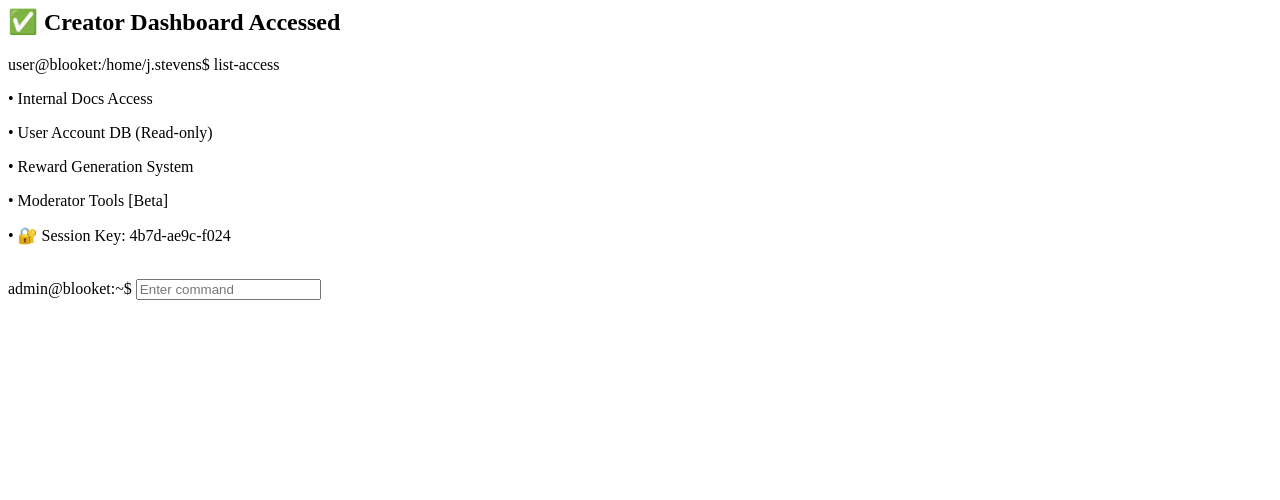
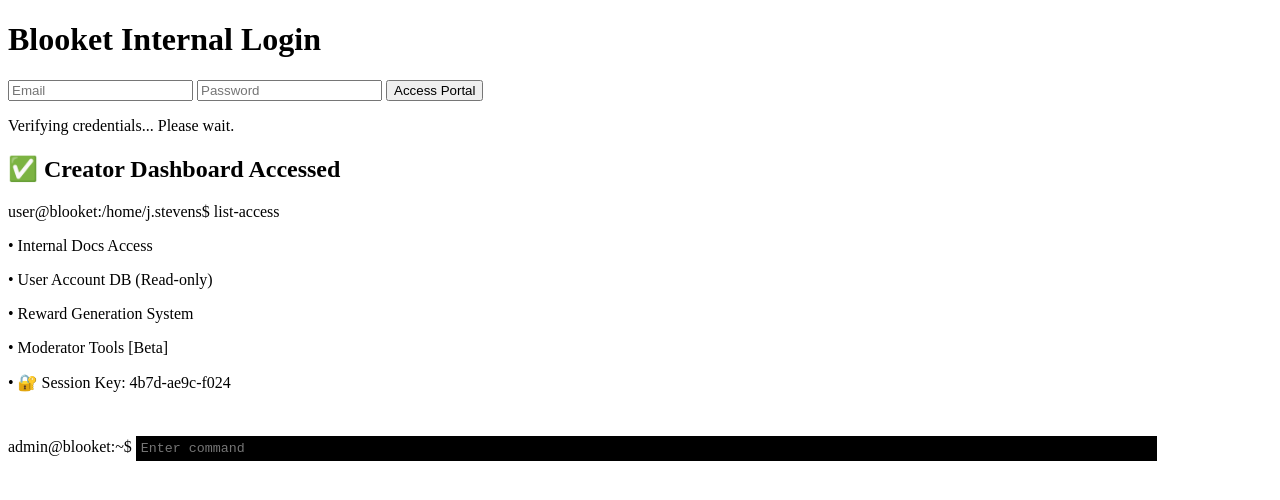
Before and after one commit to InsultGenerator/blooket2, a plain HTML site: page index.html in a window 1280 px wide. Drawn offline with Linux system fonts and the light colour scheme.

Commit message:
index.html

```diff
--- a/index.html
+++ b/index.html
@@ -1,3 +1,21 @@
+<!DOCTYPE html>
+<html lang="en">
+<head>
+  <meta charset="UTF-8" />
+  <meta name="viewport" content="width=device-width, initial-scale=1.0"/>
+  <title>Blooket Internal Portal</title>
+  <link rel="stylesheet" href="style.css" />
+</head>
+<body>
+  <h1>Blooket Internal Login</h1>
+  <input type="text" id="username" placeholder="Email" />
+  <input type="password" id="password" placeholder="Password" />
+  <button onclick="login()">Access Portal</button>
+
+  <div id="loading">
+    <p>Verifying credentials... Please wait.</p>
+  </div>
+
   <div id="dashboard">
     <h2>✅ Creator Dashboard Accessed</h2>
     <div id="terminal">
@@ -13,3 +31,9 @@
       <input type="text" id="cmd" placeholder="Enter command" onkeydown="runCommand(event)">
     </div>
   </div>
+
+  <audio id="login-sound" src="https://assets.mixkit.co/sfx/preview/mixkit-access-granted-tone-2863.mp3"></audio>
+
+  <script src="script.js"></script>
+</body>
+</html>
```
Lines whose indentation alone changed are shown as unchanged.
